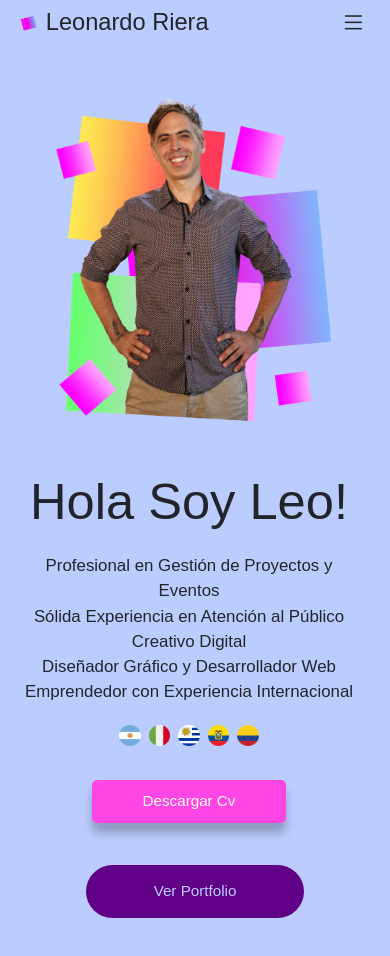
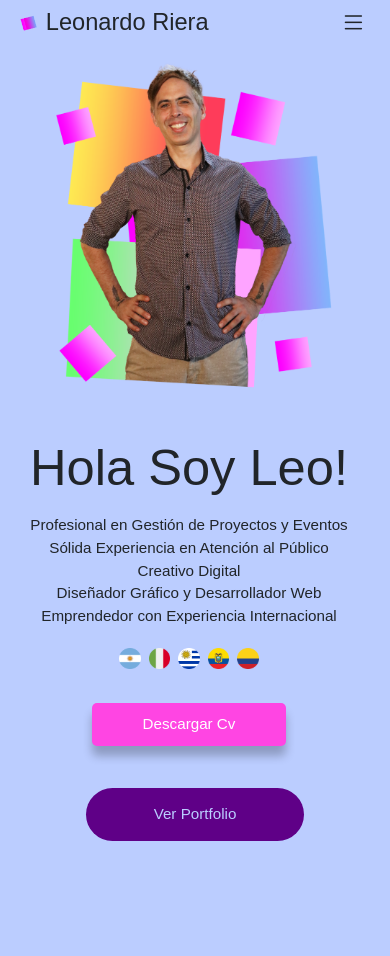
Before and after one commit to LeonardoRiera/miniPortLeo, a React (Vite) app: page / in a window 390 px wide. Shown: the top 956 px of the page. After the commit the page ends 875 px from the top, so only its background shows below. Built offline with nearby package versions, Linux system fonts and the light colour scheme; a web font is replaced by a local one.

Commit message:
trabajos en foto de header

```diff
--- a/src/App.jsx
+++ b/src/App.jsx
@@ -4,7 +4,7 @@ import { BrowserRouter, Routes, Route } from 'react-router-dom';
 import Navbar from './Components/Navbar/Navbar'
 import Header from './Components/Header/Header'
 import Portfolio from './Components/Portolio/Portfolio';
-import Habilidades from './Components/Habilidades/Habilidades';
+/* import Habilidades from './Components/Habilidades/Habilidades'; */
 
 function App() {
   const [count, setCount] = useState(0)
@@ -21,7 +21,6 @@ function App() {
           <Route path='/' element={<Header />} />
           <Route path='/home' element={<Header />} />
           <Route path='/portfolio' element={<Portfolio/>} />
-          <Route path='/habilidades' element={<Habilidades/>} />
           <Route path='' element={<h1>404 NOT FOUND</h1>} />
         </Routes>
 
--- a/src/Components/Header/Header.css
+++ b/src/Components/Header/Header.css
@@ -350,8 +350,21 @@
 /* ++++++++++++++++++++++++ media query  | pantalla moviles varios |   ++++++++++++++++++++++++++++++++++*/
 
 @media screen and (max-width:469px) {
+
+    .headerContainer {
+        padding: 2vmax 3vmax;
+
+
+
+    }
+
+
+
+    .principalTitulo {
+        padding-bottom: 0.9vmax;
+    }
     .principalParrafo {
-        font-size: 2vmax;
+        font-size: 1.8vmax;
         padding-bottom: 0.5vmax;
 
 
--- a/src/Components/Navbar/Navbar.jsx
+++ b/src/Components/Navbar/Navbar.jsx
@@ -28,9 +28,7 @@ const Navbar = () => {
                 <Link to={"/portfolio"}  className="nav-link nombreLinks">Portfolio</Link>
               </li>
 
-              <li className="nav-item">
-                <Link to={"/habilidades"}  className="nav-link nombreLinks">Habilidades</Link>
-              </li>
+
 
             </ul>
 
```
